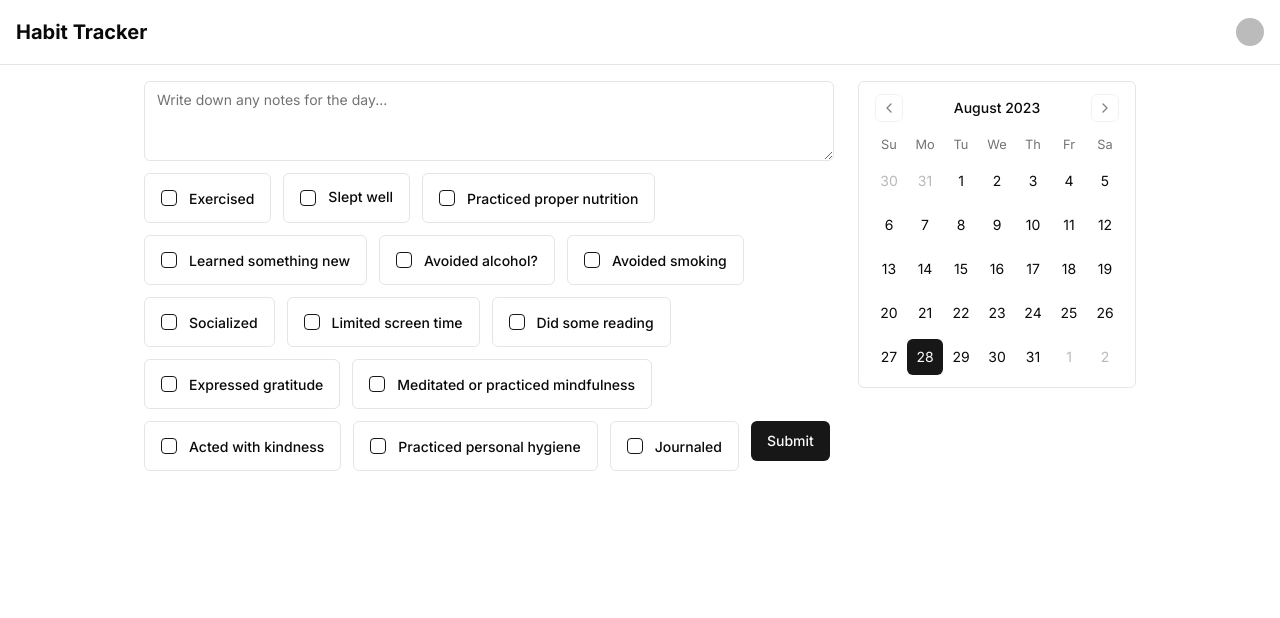
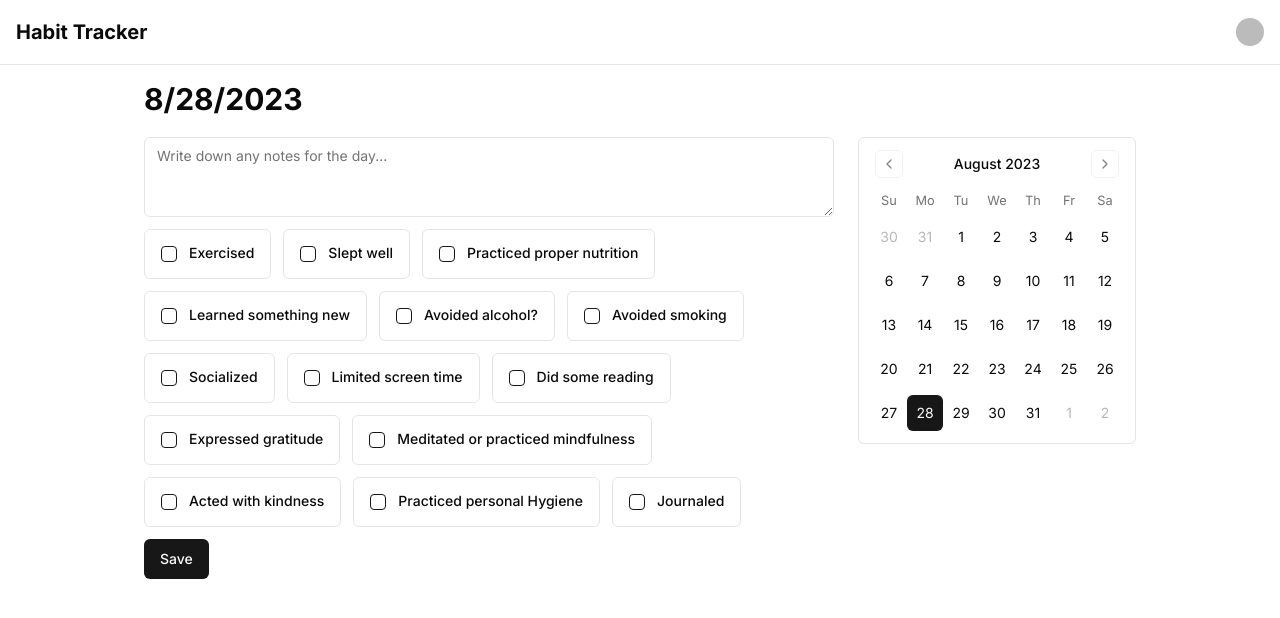
Before and after one commit to neilgebhard/practice-projects, a Next.js app: page /habit-tracker in a window 1280 px wide. Shown: the top 618 px of the page. Built offline with nearby package versions, Linux system fonts and the light colour scheme; no server answers; the database is empty; sample sign-in values are in the browser's storage; some icons are missing.

Commit message:
Polish habits

```diff
--- a/app/habit-tracker/components/habit-form.tsx
+++ b/app/habit-tracker/components/habit-form.tsx
@@ -39,25 +39,25 @@ const formSchema = z.object({
 
 type Props = {
   date: string
-  initialData: Habit | null
+  initialHabit: Habit | null
 }
 
-const Create = ({ initialData, date }: Props) => {
-  const notes = initialData?.notes
-  const exercised = initialData?.exercised
-  const practicedProperNutrition = initialData?.practicedProperNutrition
-  const sleptWell = initialData?.sleptWell
-  const learned = initialData?.learned
-  const avoidedAlcohol = initialData?.avoidedAlcohol
-  const avoidedSmoking = initialData?.avoidedSmoking
-  const socialized = initialData?.socialized
-  const limitedScreenTime = initialData?.limitedScreenTime
-  const read = initialData?.read
-  const expressedGratitude = initialData?.expressedGratitude
-  const meditated = initialData?.meditated
-  const actedWithKindness = initialData?.actedWithKindness
-  const practicedPersonalHygiene = initialData?.practicedPersonalHygiene
-  const journaled = initialData?.journaled
+const Create = ({ initialHabit, date }: Props) => {
+  const notes = initialHabit?.notes
+  const exercised = initialHabit?.exercised
+  const practicedProperNutrition = initialHabit?.practicedProperNutrition
+  const sleptWell = initialHabit?.sleptWell
+  const learned = initialHabit?.learned
+  const avoidedAlcohol = initialHabit?.avoidedAlcohol
+  const avoidedSmoking = initialHabit?.avoidedSmoking
+  const socialized = initialHabit?.socialized
+  const limitedScreenTime = initialHabit?.limitedScreenTime
+  const read = initialHabit?.read
+  const expressedGratitude = initialHabit?.expressedGratitude
+  const meditated = initialHabit?.meditated
+  const actedWithKindness = initialHabit?.actedWithKindness
+  const practicedPersonalHygiene = initialHabit?.practicedPersonalHygiene
+  const journaled = initialHabit?.journaled
 
   const form = useForm<z.infer<typeof formSchema>>({
     resolver: zodResolver(formSchema),
@@ -83,8 +83,7 @@ const Create = ({ initialData, date }: Props) => {
   const { handleSubmit, control } = form
 
   function onSubmit(values: z.infer<typeof formSchema>) {
-    console.log(values)
-    if (initialData) {
+    if (initialHabit) {
       editHabit({ ...values, date })
     } else {
       createHabit({ ...values, date })
@@ -94,10 +93,8 @@ const Create = ({ initialData, date }: Props) => {
   return (
     <>
       <Form {...form}>
-        <form
-          onSubmit={handleSubmit(onSubmit)}
-          className='flex flex-wrap gap-3'
-        >
+        <form onSubmit={handleSubmit(onSubmit)}>
+          <div className='flex flex-wrap gap-3 mb-3'>
             <FormField
               control={control}
               name='notes'
@@ -117,16 +114,16 @@ const Create = ({ initialData, date }: Props) => {
               control={form.control}
               name='exercised'
               render={({ field }) => (
-              <FormItem className='inline-flex flex-row items-start space-x-3 space-y-0 rounded-md border p-4'>
+                <FormItem>
+                  <FormLabel className='inline-flex flex-row items-start space-x-3 space-y-0 rounded-md border p-4'>
                     <FormControl>
                       <Checkbox
                         checked={field.value}
                         onCheckedChange={field.onChange}
                       />
                     </FormControl>
-                <div className='space-y-1 leading-none'>
-                  <FormLabel>Exercised</FormLabel>
-                </div>
+                    <div className='space-y-1 leading-none'>Exercised</div>
+                  </FormLabel>
                 </FormItem>
               )}
             />
@@ -151,7 +148,8 @@ const Create = ({ initialData, date }: Props) => {
               control={form.control}
               name='practicedProperNutrition'
               render={({ field }) => (
-              <FormItem className='inline-flex flex-row items-start space-x-3 space-y-0 rounded-md border p-4'>
+                <FormItem>
+                  <FormLabel className='inline-flex flex-row items-start space-x-3 space-y-0 rounded-md border p-4'>
                     <FormControl>
                       <Checkbox
                         checked={field.value}
@@ -159,8 +157,9 @@ const Create = ({ initialData, date }: Props) => {
                       />
                     </FormControl>
                     <div className='space-y-1 leading-none'>
-                  <FormLabel>Practiced proper nutrition</FormLabel>
+                      Practiced proper nutrition
                     </div>
+                  </FormLabel>
                 </FormItem>
               )}
             />
@@ -168,7 +167,8 @@ const Create = ({ initialData, date }: Props) => {
               control={form.control}
               name='learned'
               render={({ field }) => (
-              <FormItem className='inline-flex flex-row items-start space-x-3 space-y-0 rounded-md border p-4'>
+                <FormItem>
+                  <FormLabel className='inline-flex flex-row items-start space-x-3 space-y-0 rounded-md border p-4'>
                     <FormControl>
                       <Checkbox
                         checked={field.value}
@@ -176,8 +176,9 @@ const Create = ({ initialData, date }: Props) => {
                       />
                     </FormControl>
                     <div className='space-y-1 leading-none'>
-                  <FormLabel>Learned something new</FormLabel>
+                      Learned something new
                     </div>
+                  </FormLabel>
                 </FormItem>
               )}
             />
@@ -185,7 +186,8 @@ const Create = ({ initialData, date }: Props) => {
               control={form.control}
               name='avoidedAlcohol'
               render={({ field }) => (
-              <FormItem className='inline-flex flex-row items-start space-x-3 space-y-0 rounded-md border p-4'>
+                <FormItem>
+                  <FormLabel className='inline-flex flex-row items-start space-x-3 space-y-0 rounded-md border p-4'>
                     <FormControl>
                       <Checkbox
                         checked={field.value}
@@ -193,8 +195,9 @@ const Create = ({ initialData, date }: Props) => {
                       />
                     </FormControl>
                     <div className='space-y-1 leading-none'>
-                  <FormLabel>Avoided alcohol?</FormLabel>
+                      Avoided alcohol?
                     </div>
+                  </FormLabel>
                 </FormItem>
               )}
             />
@@ -202,7 +205,8 @@ const Create = ({ initialData, date }: Props) => {
               control={form.control}
               name='avoidedSmoking'
               render={({ field }) => (
-              <FormItem className='inline-flex flex-row items-start space-x-3 space-y-0 rounded-md border p-4'>
+                <FormItem>
+                  <FormLabel className='inline-flex flex-row items-start space-x-3 space-y-0 rounded-md border p-4'>
                     <FormControl>
                       <Checkbox
                         checked={field.value}
@@ -210,8 +214,9 @@ const Create = ({ initialData, date }: Props) => {
                       />
                     </FormControl>
                     <div className='space-y-1 leading-none'>
-                  <FormLabel>Avoided smoking</FormLabel>
+                      Avoided smoking
                     </div>
+                  </FormLabel>
                 </FormItem>
               )}
             />
@@ -219,7 +224,25 @@ const Create = ({ initialData, date }: Props) => {
               control={form.control}
               name='socialized'
               render={({ field }) => (
-              <FormItem className='inline-flex flex-row items-start space-x-3 space-y-0 rounded-md border p-4'>
+                <FormItem>
+                  <FormLabel className='inline-flex flex-row items-start space-x-3 space-y-0 rounded-md border p-4'>
+                    <FormControl>
+                      <Checkbox
+                        checked={field.value}
+                        onCheckedChange={field.onChange}
+                      />
+                    </FormControl>
+                    <div className='space-y-1 leading-none'>Socialized</div>
+                  </FormLabel>
+                </FormItem>
+              )}
+            />
+            <FormField
+              control={form.control}
+              name='limitedScreenTime'
+              render={({ field }) => (
+                <FormItem>
+                  <FormLabel className='inline-flex flex-row items-start space-x-3 space-y-0 rounded-md border p-4'>
                     <FormControl>
                       <Checkbox
                         checked={field.value}
@@ -227,16 +250,18 @@ const Create = ({ initialData, date }: Props) => {
                       />
                     </FormControl>
                     <div className='space-y-1 leading-none'>
-                  <FormLabel>Socialized</FormLabel>
+                      Limited screen time
                     </div>
+                  </FormLabel>
                 </FormItem>
               )}
             />
             <FormField
               control={form.control}
-            name='limitedScreenTime'
+              name='read'
               render={({ field }) => (
-              <FormItem className='inline-flex flex-row items-start space-x-3 space-y-0 rounded-md border p-4'>
+                <FormItem>
+                  <FormLabel className='inline-flex flex-row items-start space-x-3 space-y-0 rounded-md border p-4'>
                     <FormControl>
                       <Checkbox
                         checked={field.value}
@@ -244,16 +269,18 @@ const Create = ({ initialData, date }: Props) => {
                       />
                     </FormControl>
                     <div className='space-y-1 leading-none'>
-                  <FormLabel>Limited screen time</FormLabel>
+                      Did some reading
                     </div>
+                  </FormLabel>
                 </FormItem>
               )}
             />
             <FormField
               control={form.control}
-            name='read'
+              name='expressedGratitude'
               render={({ field }) => (
-              <FormItem className='inline-flex flex-row items-start space-x-3 space-y-0 rounded-md border p-4'>
+                <FormItem>
+                  <FormLabel className='inline-flex flex-row items-start space-x-3 space-y-0 rounded-md border p-4'>
                     <FormControl>
                       <Checkbox
                         checked={field.value}
@@ -261,16 +288,18 @@ const Create = ({ initialData, date }: Props) => {
                       />
                     </FormControl>
                     <div className='space-y-1 leading-none'>
-                  <FormLabel>Did some reading</FormLabel>
+                      Expressed gratitude
                     </div>
+                  </FormLabel>
                 </FormItem>
               )}
             />
             <FormField
               control={form.control}
-            name='expressedGratitude'
+              name='meditated'
               render={({ field }) => (
-              <FormItem className='inline-flex flex-row items-start space-x-3 space-y-0 rounded-md border p-4'>
+                <FormItem>
+                  <FormLabel className='inline-flex flex-row items-start space-x-3 space-y-0 rounded-md border p-4'>
                     <FormControl>
                       <Checkbox
                         checked={field.value}
@@ -278,16 +307,18 @@ const Create = ({ initialData, date }: Props) => {
                       />
                     </FormControl>
                     <div className='space-y-1 leading-none'>
-                  <FormLabel>Expressed gratitude</FormLabel>
+                      Meditated or practiced mindfulness
                     </div>
+                  </FormLabel>
                 </FormItem>
               )}
             />
             <FormField
               control={form.control}
-            name='meditated'
+              name='actedWithKindness'
               render={({ field }) => (
-              <FormItem className='inline-flex flex-row items-start space-x-3 space-y-0 rounded-md border p-4'>
+                <FormItem>
+                  <FormLabel className='inline-flex flex-row items-start space-x-3 space-y-0 rounded-md border p-4'>
                     <FormControl>
                       <Checkbox
                         checked={field.value}
@@ -295,16 +326,18 @@ const Create = ({ initialData, date }: Props) => {
                       />
                     </FormControl>
                     <div className='space-y-1 leading-none'>
-                  <FormLabel>Meditated or practiced mindfulness</FormLabel>
+                      Acted with kindness
                     </div>
+                  </FormLabel>
                 </FormItem>
               )}
             />
             <FormField
               control={form.control}
-            name='actedWithKindness'
+              name='practicedPersonalHygiene'
               render={({ field }) => (
-              <FormItem className='inline-flex flex-row items-start space-x-3 space-y-0 rounded-md border p-4'>
+                <FormItem>
+                  <FormLabel className='inline-flex flex-row items-start space-x-3 space-y-0 rounded-md border p-4'>
                     <FormControl>
                       <Checkbox
                         checked={field.value}
@@ -312,25 +345,9 @@ const Create = ({ initialData, date }: Props) => {
                       />
                     </FormControl>
                     <div className='space-y-1 leading-none'>
-                  <FormLabel>Acted with kindness</FormLabel>
+                      Practiced personal Hygiene
                     </div>
-              </FormItem>
-            )}
-          />
-          <FormField
-            control={form.control}
-            name='practicedPersonalHygiene'
-            render={({ field }) => (
-              <FormItem className='inline-flex flex-row items-start space-x-3 space-y-0 rounded-md border p-4'>
-                <FormControl>
-                  <Checkbox
-                    checked={field.value}
-                    onCheckedChange={field.onChange}
-                  />
-                </FormControl>
-                <div className='space-y-1 leading-none'>
-                  <FormLabel>Practiced personal hygiene</FormLabel>
-                </div>
+                  </FormLabel>
                 </FormItem>
               )}
             />
@@ -338,20 +355,21 @@ const Create = ({ initialData, date }: Props) => {
               control={form.control}
               name='journaled'
               render={({ field }) => (
-              <FormItem className='inline-flex flex-row items-start space-x-3 space-y-0 rounded-md border p-4'>
+                <FormItem>
+                  <FormLabel className='inline-flex flex-row items-start space-x-3 space-y-0 rounded-md border p-4'>
                     <FormControl>
                       <Checkbox
                         checked={field.value}
                         onCheckedChange={field.onChange}
                       />
                     </FormControl>
-                <div className='space-y-1 leading-none'>
-                  <FormLabel>Journaled</FormLabel>
-                </div>
+                    <div className='space-y-1 leading-none'>Journaled</div>
+                  </FormLabel>
                 </FormItem>
               )}
             />
-          <Button type='submit'>Submit</Button>
+          </div>
+          <Button>Save</Button>
         </form>
       </Form>
     </>
--- a/app/habit-tracker/page.tsx
+++ b/app/habit-tracker/page.tsx
@@ -22,9 +22,10 @@ const Page = async ({ searchParams }: Props) => {
 
   return (
     <main className='max-w-5xl mx-auto p-4'>
+      <h1 className='text-3xl font-bold mb-5'>{date}</h1>
       <div className='flex gap-6'>
         <div className='grow'>
-          <HabitForm date={date} initialData={habit} />
+          <HabitForm date={date} initialHabit={habit} />
         </div>
         <div>
           <HabitCalendar />
```
Lines whose indentation alone changed are shown as unchanged.
